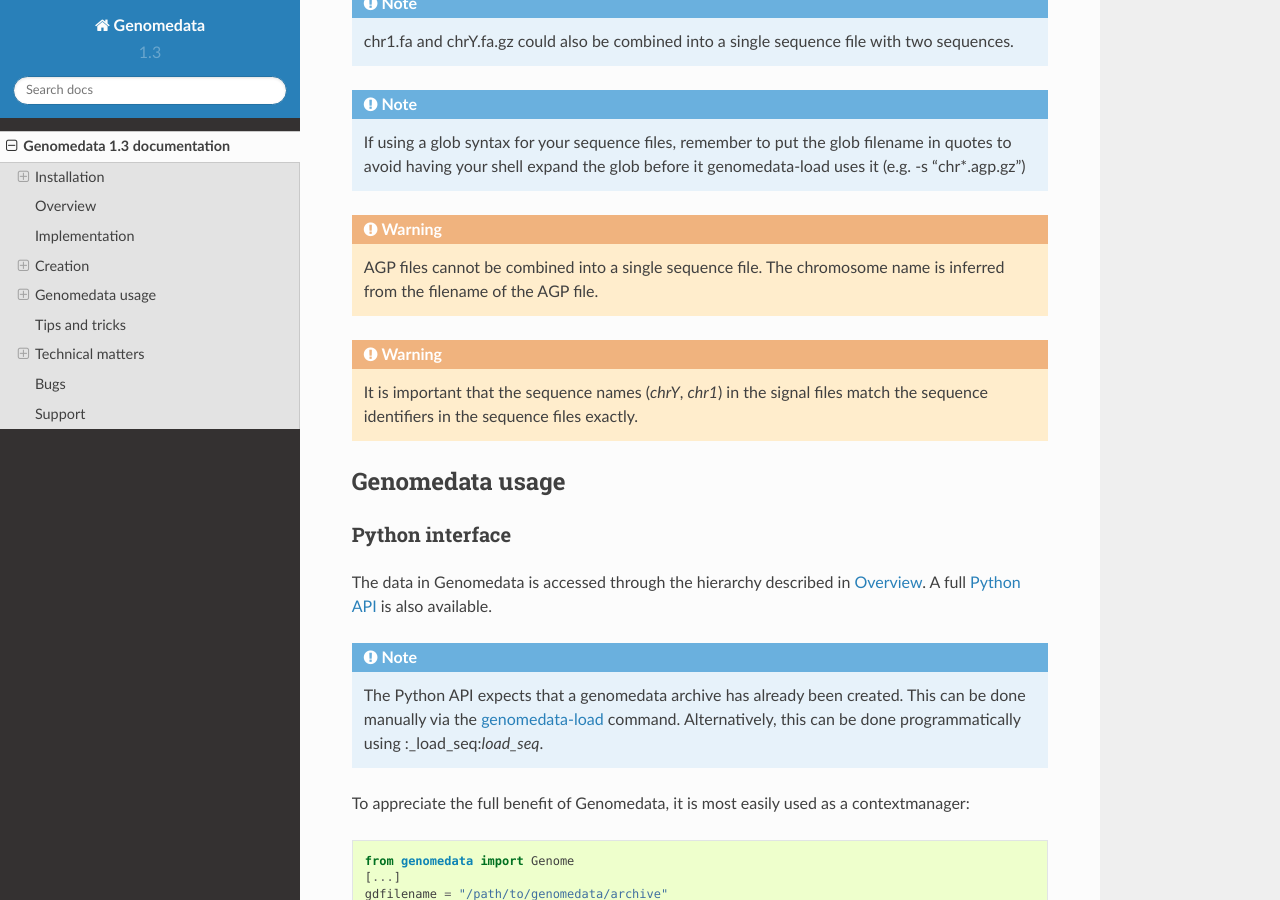
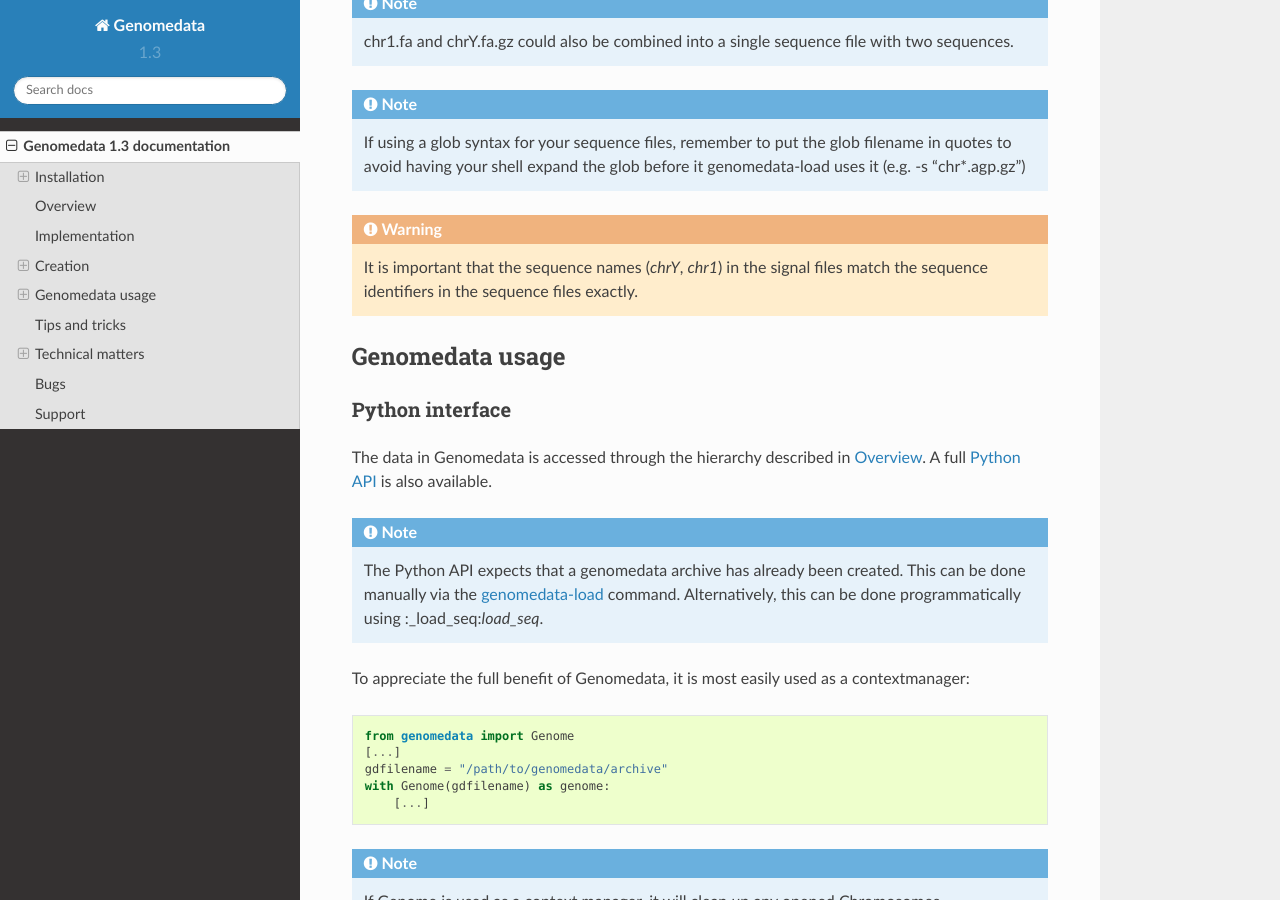
Before and after one commit to hoffmangroup/genomedata, a Sphinx documentation site: the page built from doc/genomedata.rst, in a window 1280 px wide and 900 px high, scrolled down 5806 px. Built offline with Sphinx 7.4.7 and the Read the Docs theme 2.0.0, drawn with Linux system fonts in a browser that asks for light colours.

Commit message:
Remove erroneous AGP filename usage from docs

```diff
--- a/doc/genomedata.rst
+++ b/doc/genomedata.rst
@@ -264,9 +264,6 @@ or the following pipeline::
           glob filename in quotes to avoid having your shell expand the glob
           before it genomedata-load uses it (e.g. -s "chr*.agp.gz")
 
-.. warning::
-    AGP files cannot be combined into a single sequence file. The chromosome
-    name is inferred from the filename of the AGP file.
 .. warning::
    It is important that the sequence names (`chrY`, `chr1`) in the signal files
    match the sequence identifiers in the sequence files exactly.
```
